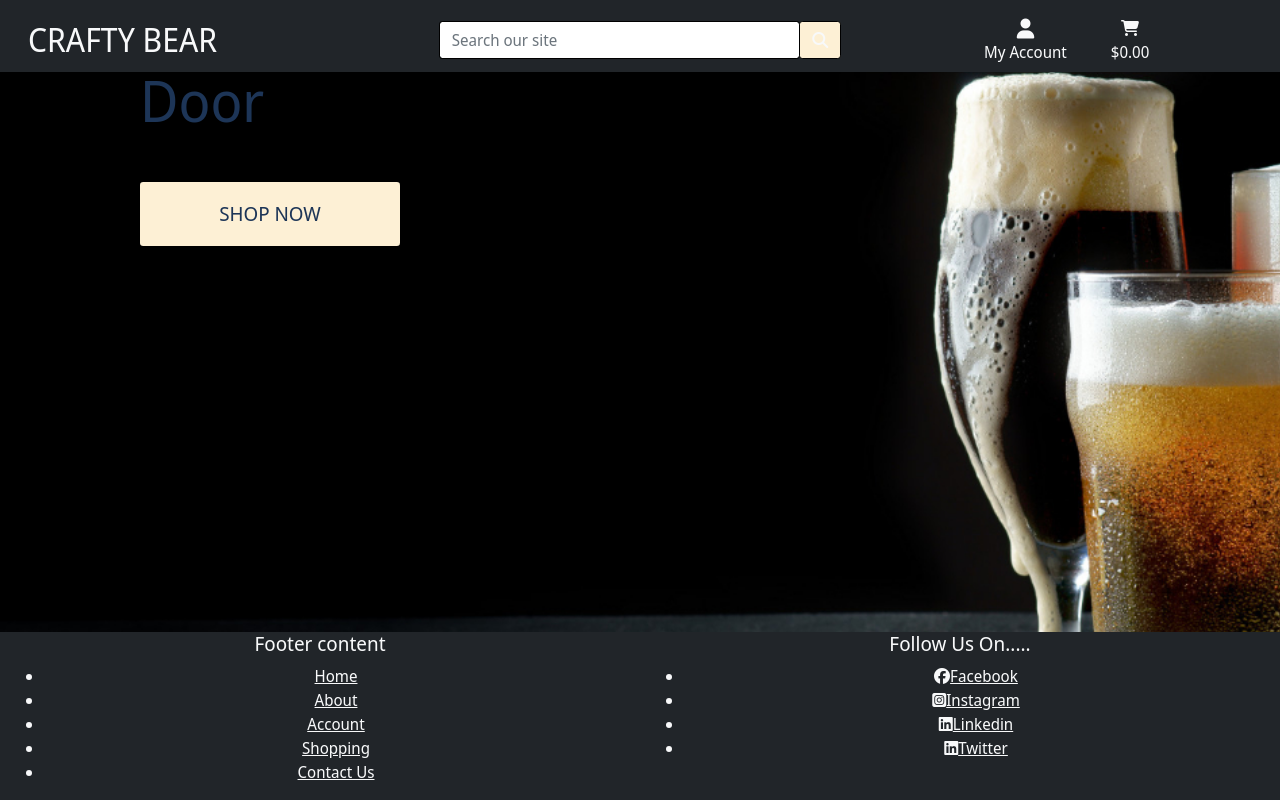
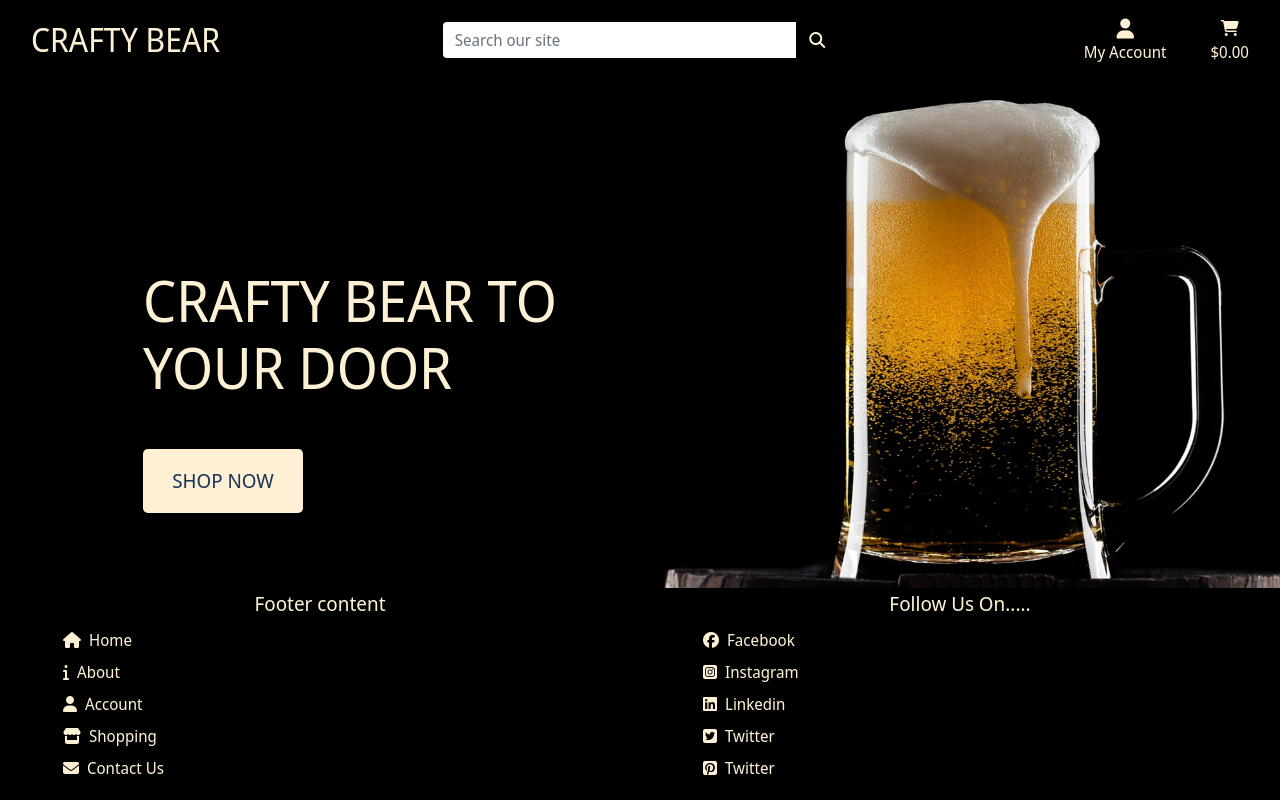
Before and after one commit to pbaker321/crafty-bear-project-4, a Django app: page / in a window 1280 px wide. Run offline with Django 3.2, Linux system fonts and the light colour scheme; some libraries are stand-ins or nearby versions.

Commit message:
Styled homepage got css working

```diff
--- a/crafty/settings.py
+++ b/crafty/settings.py
@@ -149,7 +149,7 @@ USE_TZ = True
 # https://docs.djangoproject.com/en/3.2/howto/static-files/
 
 STATIC_URL = '/static/'
-STATICFILES_DIR = (os.path.join(BASE_DIR, 'static'),)
+STATICFILES_DIRS = (os.path.join(BASE_DIR, 'static'),)
 
 MEDIA_URL = '/media/'
 MEDIA_ROOT = os.path.join(BASE_DIR, 'media')
--- a/home/templates/home/index.html
+++ b/home/templates/home/index.html
@@ -2,7 +2,7 @@
 {% load static %}
 
 {% block page_header %}
-    <div class="container">
+    <div class="container header-container">
         <div class="row">
             <div class="col">
 
@@ -15,7 +15,9 @@
     <div class="container h-100">
         <div class="row h-100">
             <div class="col-7 col-md-6 my-auto">
-                <h1 class="display-4">Crafty Bear to your Door</h1>
+                <h1 class="display-4 logo-font text-cream">
+                    Crafty Bear to your Door
+                </h1>
                 <div class="my-5">
                     <h4>
                         <a href="" class="shop-now-button btn btn-lg rounded-1 text-uppercase py-3">Shop Now</a>
--- a/static/css/base.css
+++ b/static/css/base.css
@@ -3,10 +3,10 @@ html {
 }
 
 body {
-    background: url('/media/glasses-light-dark-wheat-beer-dark-background.jpg') no-repeat center center fixed;
+    background: url('/media/beer-background.jpg') no-repeat center center fixed;
     background-size: cover;
-    height: calc(100vh -164px);
-    color: #1D3557;
+    height: calc(100vh - 300px);
+    color: #FDF0D5;
     font-family: 'Noto Sans Display';
 }
 
@@ -21,12 +21,12 @@ body {
 .shop-now-button {
     background: #FDF0D5;
     color: #1D3557;
-    min-width: 260px;
+    min-width: 160px;
 }
 
 .btn-white {
-    background: #FDF0D5;
-    color: #1D3557;
+    background: #000;
+    color: #FDF0D5;
 }
 
 .shop-now-button:hover,
@@ -39,7 +39,7 @@ body {
     color: #1D3557;
 }
 
-.header-text {
+.text-cream {
     color: #FDF0D5 !important;
 }
 
@@ -47,8 +47,17 @@ body {
     border: 1px solid black !important;
 }
 
+.nav-bg {
+    background-color: #000;
+}
+
 .page-footer {
+    margin-top: 0pt;
     min-width: 100%;
+}
+
+ul{
+    list-style:none;
 }
 
 /* -------------------------------- Media Queries */
--- a/templates/base.html
+++ b/templates/base.html
@@ -13,32 +13,34 @@
         {% block extra_meta %}
         {% endblock %}
 
+        {% block corecss %}
+            <link rel="stylesheet" href="https://stackpath.bootstrapcdn.com/bootstrap/4.4.1/css/bootstrap.min.css" integrity="sha384-Vkoo8x4CGsO3+Hhxv8T/Q5PaXtkKtu6ug5TOeNV6gBiFeWPGFN9MuhOf23Q9Ifjh" crossorigin="anonymous">
+            <link rel="stylesheet" href="https://fonts.googleapis.com/css2?family=Noto+Sans+Display:wght@400;500;700&display=swap">
+            <link rel="stylesheet" href="{% static 'css/base.css' %}">
+        {% endblock %}
+
         {% block extra_css %}
+        {% endblock %}
+
+        {% block corejs %}
+            <script src="https://kit.fontawesome.com/e9c73d7092.js" crossorigin="anonymous"></script>
+            <script src="https://code.jquery.com/jquery-3.4.1.min.js" integrity="sha256-CSXorXvZcTkaix6Yvo6HppcZGetbYMGWSFlBw8HfCJo=" crossorigin="anonymous"></script>
+            <script src="https://cdn.jsdelivr.net/npm/popper.js@1.16.0/dist/umd/popper.min.js" integrity="sha384-Q6E9RHvbIyZFJoft+2mJbHaEWldlvI9IOYy5n3zV9zzTtmI3UksdQRVvoxMfooAo" crossorigin="anonymous"></script>
+            <script src="https://stackpath.bootstrapcdn.com/bootstrap/4.4.1/js/bootstrap.min.js" integrity="sha384-wfSDF2E50Y2D1uUdj0O3uMBJnjuUD4Ih7YwaYd1iqfktj0Uod8GCExl3Og8ifwB6" crossorigin="anonymous"></script>
         {% endblock %}
 
         {% block extra_js %}
         {% endblock %}
 
-    {% block corecss %}
-        <link rel="stylesheet" href="https://cdn.jsdelivr.net/npm/bootstrap@5.1.3/dist/css/bootstrap.min.css" integrity="sha384-1BmE4kWBq78iYhFldvKuhfTAU6auU8tT94WrHftjDbrCEXSU1oBoqyl2QvZ6jIW3" crossorigin="anonymous">
-        <link rel="stylesheet" href="https://fonts.googleapis.com/css2?family=Noto+Sans+Display:wght@400;500;700&display=swap">
-        <link rel="stylesheet" href="{% static 'css/base.css' %}">
-    {% endblock %}
+        <title>Crafty Bear {% block extra_title %}{% endblock %}</title>
 
-    {% block corejs %}
-        <script src="https://kit.fontawesome.com/e9c73d7092.js" crossorigin="anonymous"></script>
-        <script src="https://code.jquery.com/jquery-3.6.0.min.js" integrity="sha256-/xUj+3OJU5yExlq6GSYGSHk7tPXikynS7ogEvDej/m4=" crossorigin="anonymous"></script>
-        <script src="https://cdn.jsdelivr.net/npm/bootstrap@5.1.3/dist/js/bootstrap.bundle.min.js" integrity="sha384-ka7Sk0Gln4gmtz2MlQnikT1wXgYsOg+OMhuP+IlRH9sENBO0LRn5q+8nbTov4+1p" crossorigin="anonymous"></script>
-    {% endblock %}
-
-    <title>Crafty Bear {% block extra_title %}{% endblock %}</title>
     </head>
     <body>
         <header class="container-fluid fixed-top">
-            <div id="top-nav" class="row bg-dark pt-lg-2 d-none d-lg-flex">
+            <div id="top-nav" class="row pt-lg-2 d-none d-lg-flex">
                 <div class="col-12 col-lg-4 my-auto py-1 py-lg-0 text-center text-lg-left">
                     <a href="{% url 'home' %}" class="nav-link main-logo-link">
-                        <h2 class="logo-font my-0 text-light ">Crafty Bear</h2>
+                        <h2 class="logo-font my-0 text-cream">Crafty Bear</h2>
                     </a>
                 </div>
                 <div class="col-12 col-lg-4 my-auto py-1 py-lg-0">
@@ -46,7 +48,7 @@
                         <div class="input-group w-100">
                             <input class="form-control border border-black rounded-1" type="text" name="q" placeholder="Search our site">
                             <div class="input-group-append">
-                                <button class="form-control btn btn-white border text-light  border-black rounded-1" type="submit">
+                                <button class="form-control btn btn-white border text-cream  border-black rounded-1" type="submit">
                                     <span class="icon">
                                         <i class="fas fa-search"></i>
                                     </span>
@@ -59,7 +61,7 @@
                     <ul class="list-inline list-unstyled text-center text-lg-right my-0">
                         <li class="list-inline-item dropdown">
                             <a class="nav-link" href="#" id="user-options" data-toggle="dropdown" aria-haspopup="true" aria-expanded="false">
-                                <div class="text-center text-light ">
+                                <div class="text-center text-cream">
                                     <div><i class="fas fa-user fa-lg"></i></div>
                                     <p class="my-0">My Account</p>
                                 </div>
@@ -78,8 +80,8 @@
                             </div>
                         </li>
                         <li class="list-inline-item">
-                            <a class="{% if grand_total %}text-info font-weight-bold{% else %}text-light {% endif %} nav-link" href="">
-                                <div class="text-center text-light ">
+                            <a class="{% if grand_total %}text-info font-weight-bold{% else %}text-cream {% endif %} nav-link" href="">
+                                <div class="text-center text-cream ">
                                     <div><i class="fas fa-shopping-cart"></i></div>
                                     <p class="my-0">
                                         {% if grand_total %}
@@ -106,34 +108,35 @@
         {% block content %}
         {% endblock %}
 
-        {% block postloadjs %}
-        {% endblock %}
-
         <footer class="fixed-bottom page-footer">
-            <div class="container-fluid text-light bg-dark">
-                <div class="row main-footer">
-                    <div class="col-6 text-light text-center">
-                        <h5>Footer content</h5>
+            <div class="container-fluid text-cream nav-bg">
+                <div class="row">
+                    <div class="col-6">
+                        <h5 class="text-center mt-1">Footer content</h5>
                         <ul>
-                            <li><a class="text-light" href="#!">Home</a></li>
-                            <li><a class="text-light" href="#!"></i>About</a></li>
-                            <li><a class="text-light" href="#!"></i>Account</a></li>
-                            <li><a class="text-light" href="#!"></i>Shopping</a></li>
-                            <li><a class="text-light" href="#!"></i>Contact Us</a></li>
+                            <li><a class="text-cream mb-2" href="#!"><i class="fas fa-home m-2"></i>Home</a></li>
+                            <li><a class="text-cream mb-2" href="#!"><i class="fas fa-info m-2"></i>About</a></li>
+                            <li><a class="text-cream mb-2" href="#!"><i class="fas fa-user m-2"></i>Account</a></li>
+                            <li><a class="text-cream mb-2" href="#!"><i class="fas fa-store m-2"></i>Shopping</a></li>
+                            <li><a class="text-cream mb-2" href="#!"><i class="fas fa-envelope m-2"></i>Contact Us</a></li>
                         </ul>
                     </div>
-                    <div class="col-6 text-center">
-                        <h5>Follow Us On.....</h5>
+                    <div class="col-6 ">
+                        <h5 class="text-center mt-1">Follow Us On.....</h5>
                         <ul>
-                            <li><a class="text-light " href="#!"><i class="fab fa-facebook"></i>Facebook</a></li>
-                            <li><a class="text-light " href="#!"><i class="fab fa-instagram-square"></i>Instagram</a></li>
-                            <li><a class="text-light " href="#!"><i class="fab fa-linkedin"></i>Linkedin</a></li>
-                            <li><a class="text-light " href="#!"><i class="fab fa-linkedin"></i>Twitter</a></li>
+                            <li><a class="text-cream mb-2" href="https://www.facebook.com/"><i class="fab fa-facebook m-2"></i>Facebook</a></li>
+                            <li><a class="text-cream mb-2" href="https://www.instagram.com/"><i class="fab fa-instagram-square m-2"></i>Instagram</a></li>
+                            <li><a class="text-cream mb-2" href="https://www.linkedin.com/"><i class="fab fa-linkedin m-2"></i>Linkedin</a></li>
+                            <li><a class="text-cream mb-2" href="https://www.twitter.com/"><i class="fab fa-twitter-square m-2"></i></i>Twitter</a></li>
+                            <li><a class="text-cream mb-2" href="https://www.pinterest.com/"><i class="fab fa-pinterest-square m-2"></i></i>Twitter</a></li>
                         </ul>
                     </div>
                 </div>
             </div>
         </footer>
 
+        {% block postloadjs %}
+        {% endblock %}
+
     </body>
 </html>
```
Also changed, not shown: media/beer-background.jpg (added), media/cold-glass-craft-beer-old-wooden-barrel-black-background-with-dew-bubbles-with-space-your-text.jpg (added), media/glasses-light-dark-wheat-beer-dark-background.jpg. Lines whose indentation alone changed are shown as unchanged.
